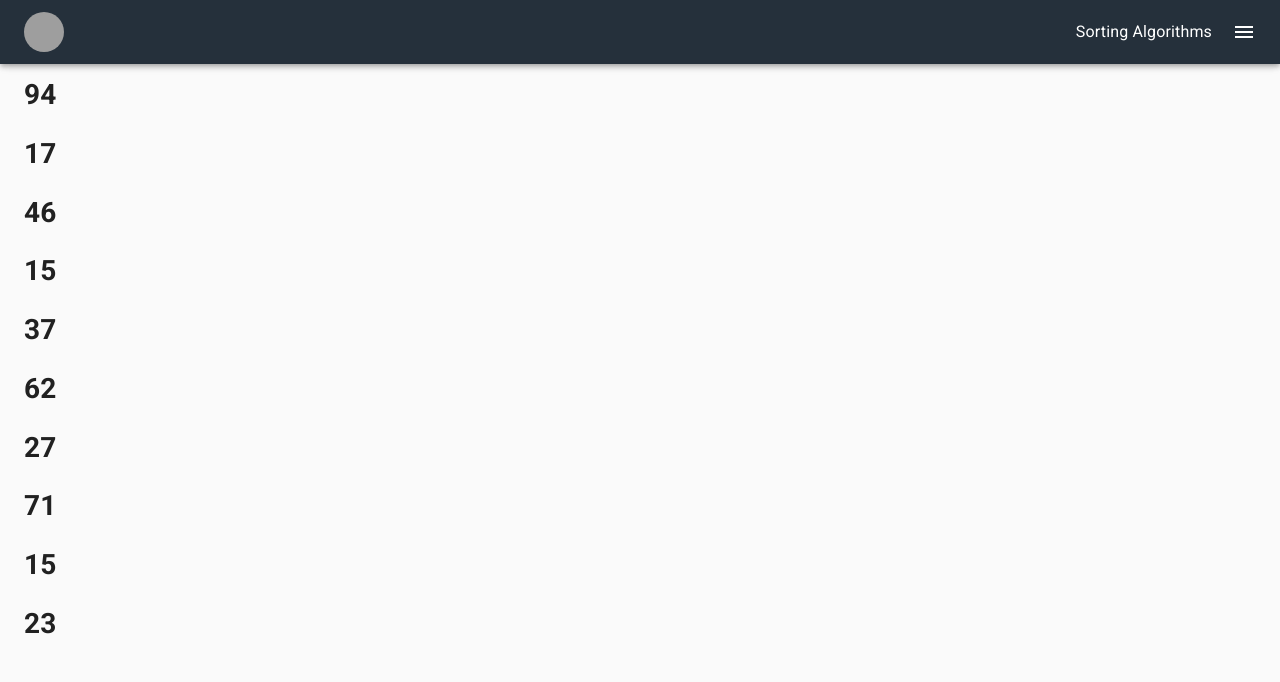
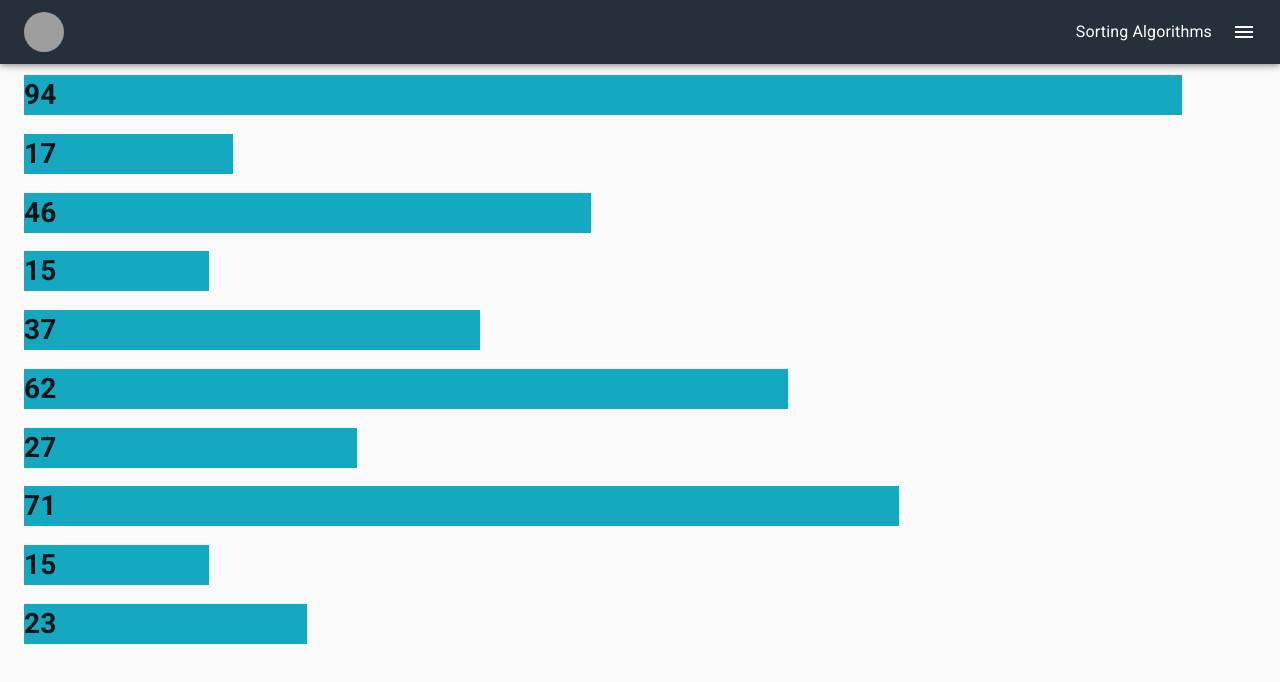
Before and after one commit to diegodominguez3/sorting-algorithms-animation, a React (Create React App) app: page / in a window 1280 px wide. Shown: the top 682 px of the page. Built offline with nearby package versions, Linux system fonts and the light colour scheme; grey boxes are pictures that could not be loaded.

Commit message:
basic ui

```diff
--- /dev/null
+++ b/src/components/DataBar.js
@@ -0,0 +1,19 @@
+import React from 'react';
+import styled from 'styled-components';
+
+class DataBar extends React.Component {
+    render() {
+    const Bar = styled.div`
+        height: 40px;
+        width: ${this.props.barValue}%;
+        background: #14A9C1;
+    `;
+        return (
+            <Bar>
+                <h1>{this.props.barValue}</h1>
+            </Bar>
+        );
+    }
+}
+
+export default DataBar;
--- a/src/components/SortData.js
+++ b/src/components/SortData.js
@@ -1,6 +1,7 @@
 import React from 'react';
 import CssBaseline from '@material-ui/core/CssBaseline';
 import Container from '@material-ui/core/Container';
+import DataBar from './DataBar';
 
 class SortData extends React.Component {
   constructor(props) {
@@ -35,9 +36,9 @@ class SortData extends React.Component {
 
   renderElements() {
     return (
-      this.state.elements.map((el) => {
+      this.state.elements.map((el, index) => {
         return (
-          <div key={el}><h1>{el}</h1></div>
+          <DataBar key={index} id={index} barValue={el}><h1>{el}</h1></DataBar>
         );
       })
     );
```
